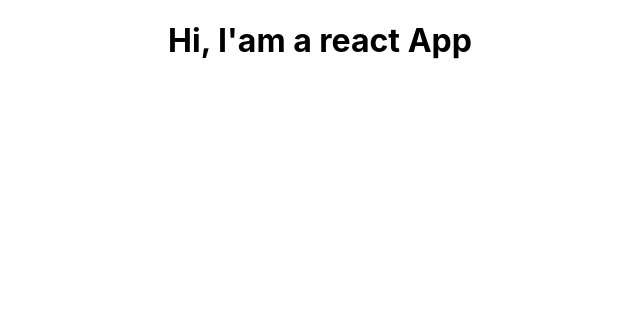
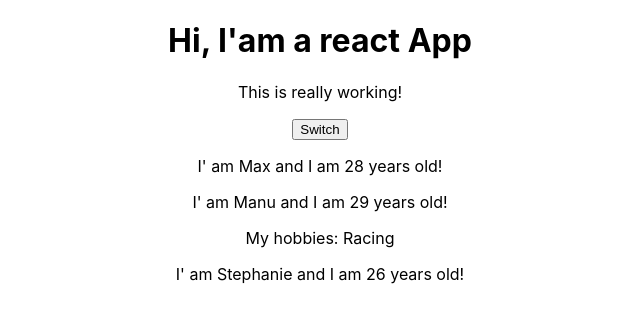
Before and after one commit to walcast/udemy-react, a React (Create React App) app: page / in a window 1280 px wide. Shown: the top 322 px of the page, without its empty margins (320-960 px from the left). Built offline with nearby package versions, Linux system fonts and the light colour scheme.

Commit message:
Lecture 43

```diff
--- a/src/App.js
+++ b/src/App.js
@@ -1,12 +1,42 @@
-import React from 'react';
+import React, {Component} from 'react';
 import './App.css';
+import Person from './Person/Person'
 
-function App() {
-  return (
-    <div className="App">
-      <h1>Hi, I'am a react App</h1>
-    </div>
-  );
+
+class App extends Component {
+  state = {
+    persons:[
+      {name:'Max', age:28},
+      {name:'Manu', age:29},
+      {name:'Stephanie', age:26}
+    ],
+    otherState:'Some other value'
+  }
+
+  switchNameHandler = () => {
+    //console.log('Was clicked!')
+    this.setState({
+      persons:[
+        {name:'Maximilian', age:28},
+        {name:'Manu', age:29},
+        {name:'Stephanie', age:27}
+      ]
+    })
+  }
+
+  render(){
+    return (
+      <div className="App">
+        <h1>Hi, I'am a react App</h1>
+        <p>This is really working!</p>
+        <button onClick={this.switchNameHandler}>Switch</button>
+        <Person name={this.state.persons[0].name} age={this.state.persons[0].age}/>
+        <Person name={this.state.persons[1].name} age={this.state.persons[1].age}>My hobbies: Racing</Person>
+        <Person name={this.state.persons[2].name} age={this.state.persons[2].age}/>
+      </div>
+    );
+  }
 }
 
+
 export default App;
--- /dev/null
+++ b/src/Person/Person.js
@@ -0,0 +1,12 @@
+import React from 'react'
+
+const person = (props) => {
+    return (
+        <div>
+            <p>I' am {props.name} and I am {props.age} years old!</p>
+            <p>{props.children}</p>
+        </div>
+    )
+};
+
+export default person;
```
